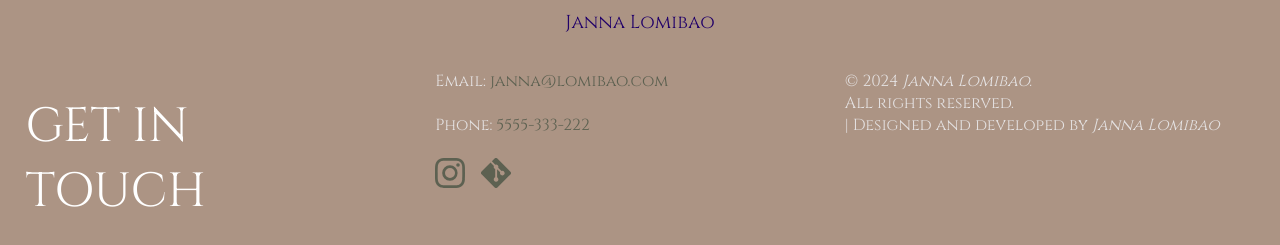
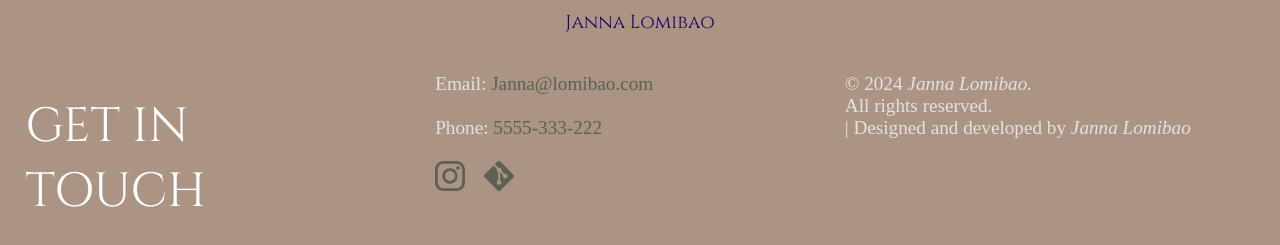
Before and after one commit to jannalmb00/Personal-Website, a plain HTML site: page index.html in a window 1280 px wide. Shown: the part 701-946 px from the top of the page. Drawn offline with Linux system fonts and the light colour scheme.

Commit message:
Assignment1 done

```diff
--- a/index.html
+++ b/index.html
@@ -56,7 +56,7 @@ For “Internet Programming” Section 00002– Winter 2024
         </div>
         <div class="footer-center">
           <p>
-            Email:<a href="mailto:janna@lomibao.com"> janna@lomibao.com</a><br>
+            Email:<a href="mailto:janna@lomibao.com"> Janna@lomibao.com</a><br>
             <br>
             Phone:<a href="tel:5555-333-222"> 5555-333-222</a><br>
             <br>
--- a/style.css
+++ b/style.css
@@ -260,10 +260,7 @@ footer h3{
 }
 #footer-flex p{
   color: rgb(228, 225, 225);
-  font-family:  "Cinzel", serif;
-  font-optical-sizing: auto;
-  font-weight: 400;
-  font-style: normal;
+  font-size: 1.2em;
 
 }
 
```
Also changed, not shown: hobbies.html (+1 -1 lines), me.html (+1 -1 lines).
